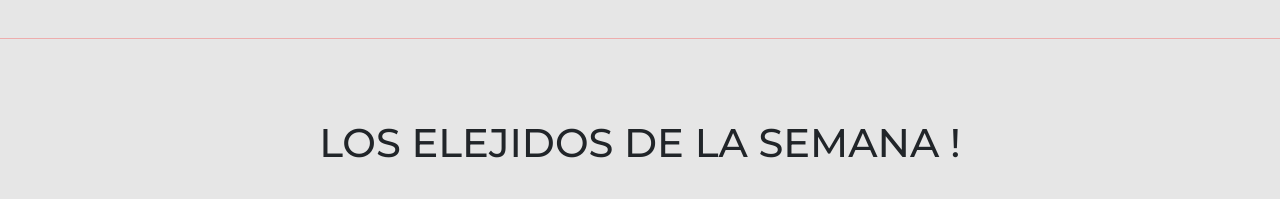
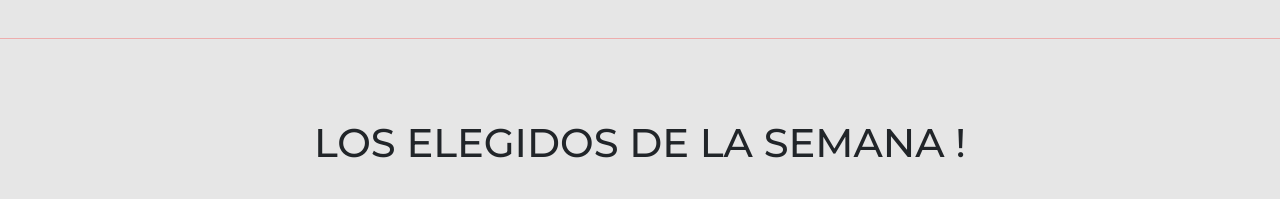
Before and after one commit to bfazzari/entrega-final, a website: page index.html in a window 1280 px wide. Shown: the part 1090-1289 px from the top of the page. Drawn offline with nearby package versions, Linux system fonts and the light colour scheme.

Commit message:
Terminado

```diff
--- a/index.html
+++ b/index.html
@@ -76,7 +76,7 @@
         <!-- TOP 5 PLACES -->
         <div class="contenedor-top-5-places">
             <nav class="texto-top">
-                <h1>LOS ELEJIDOS DE LA SEMANA !</h1>
+                <h1>LOS ELEGIDOS DE LA SEMANA !</h1>
             </nav>
             <div class="logo">
                 <h1>CHE!</h1>
```
Also changed, not shown: pages/bandas.html (+0 -1 lines), 1 other file.
